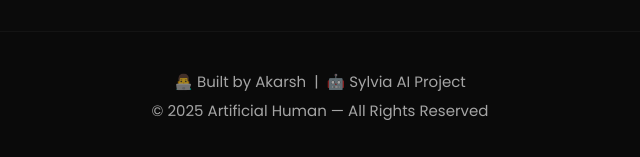
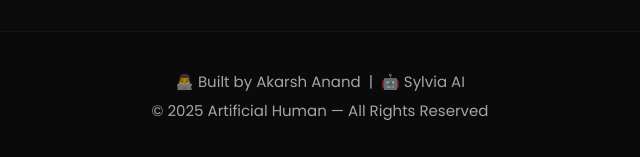
Before and after one commit to akarsh-anand-bot/Artificial-Human, a website: page index.html in a window 1280 px wide. Shown: the part 1661-1818 px from the top of the page, 332-972 px from the left. Drawn offline with Linux system fonts and the light colour scheme.

Commit message:
Update index.html

```diff
--- a/index.html
+++ b/index.html
@@ -371,7 +371,7 @@ or nostalgic soundtracks tailored to your emotional state.
 
 <!-- FOOTER ONLY ON HOMEPAGE -->
 <footer>
-  <p>👨‍💻 Built by Akarsh &nbsp;|&nbsp; 🤖 Sylvia AI Project</p>
+  <p>👨‍💻 Built by Akarsh Anand &nbsp;|&nbsp; 🤖 Sylvia AI </p>
   <p>© 2025 Artificial Human — All Rights Reserved</p>
 </footer>
 
```
